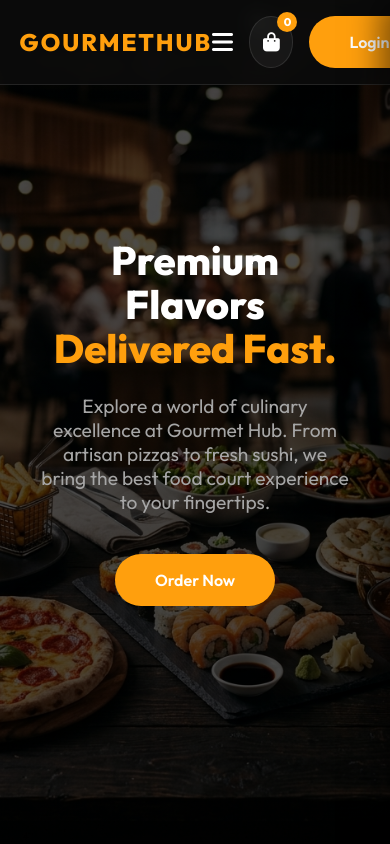
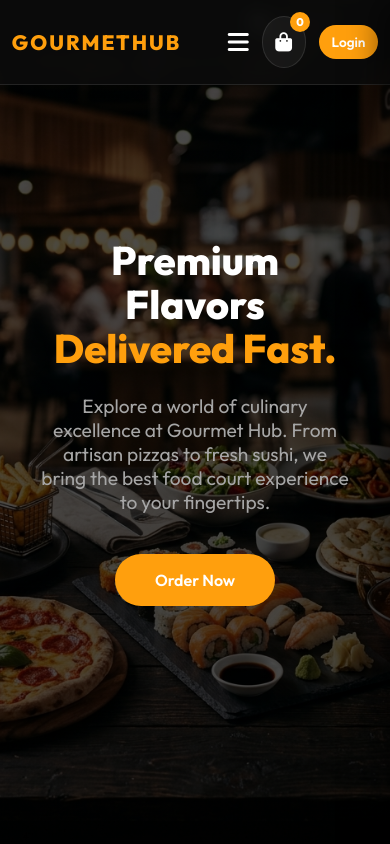
Before and after one commit to Av0905/Foodcourt-, a website: page index.html in a window 390 px wide. Shown: the top 844 px of the page. Drawn offline with nearby package versions, Linux system fonts and the light colour scheme.

Commit message:
Optimize mobile navbar header: hide username text, collapse to profile icon on mobile, and clean up padding

```diff
--- a/app.js
+++ b/app.js
@@ -333,7 +333,7 @@ let currentUser = JSON.parse(localStorage.getItem('foodCourtUser')) || null;
 
 // If user is already logged in from a previous session, update UI immediately
 if (currentUser) {
-    loginBtn.innerHTML = `<i class="fas fa-user"></i> ${currentUser.name}`;
+    loginBtn.innerHTML = `<i class="fas fa-user"></i> <span class="user-name-text">${currentUser.name}</span>`;
     loginBtn.style.background = '#28a745';
 }
 
@@ -417,7 +417,7 @@ window.handleAuth = async function() {
 
         closeLoginModal();
         localStorage.setItem('foodCourtUser', JSON.stringify(currentUser));
-        loginBtn.innerHTML = `<i class="fas fa-user"></i> ${currentUser.name}`;
+        loginBtn.innerHTML = `<i class="fas fa-user"></i> <span class="user-name-text">${currentUser.name}</span>`;
         loginBtn.style.background = '#28a745';
         alert(isLoginMode ? "Logged in successfully!" : "Registered successfully!");
     } catch (err) {
--- a/styles.css
+++ b/styles.css
@@ -659,13 +659,26 @@ nav {
 /* Responsive */
 @media (max-width: 768px) {
     nav {
-        padding: 1rem 5%;
+        padding: 1rem 3%;
     }
     .logo {
-        font-size: 1.5rem;
+        font-size: 1.3rem;
     }
     .nav-icons {
-        gap: 1rem;
+        gap: 0.8rem;
+    }
+    #loginBtn {
+        padding: 0.5rem 0.8rem;
+        font-size: 0.85rem;
+        display: inline-flex;
+        align-items: center;
+        justify-content: center;
+        border-radius: 20px;
+        min-width: unset;
+        max-width: unset;
+    }
+    .user-name-text {
+        display: none !important;
     }
     .hero h1 {
         font-size: 2.5rem;
```
